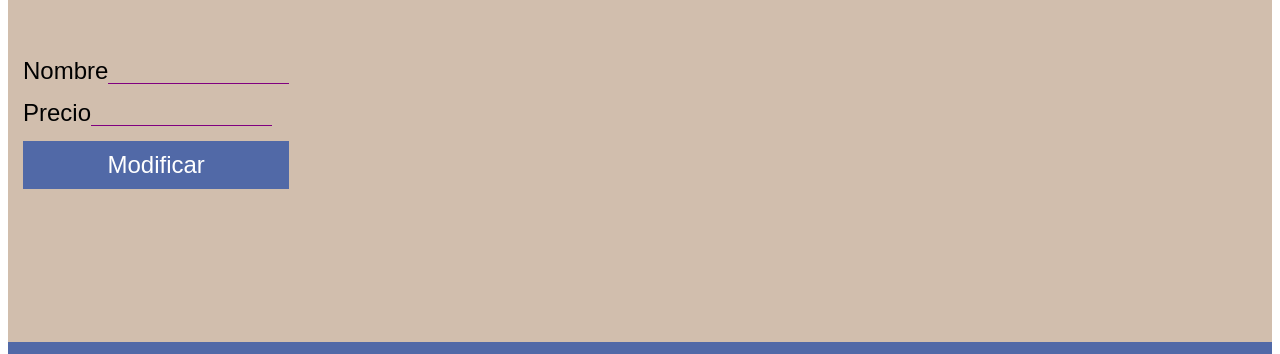
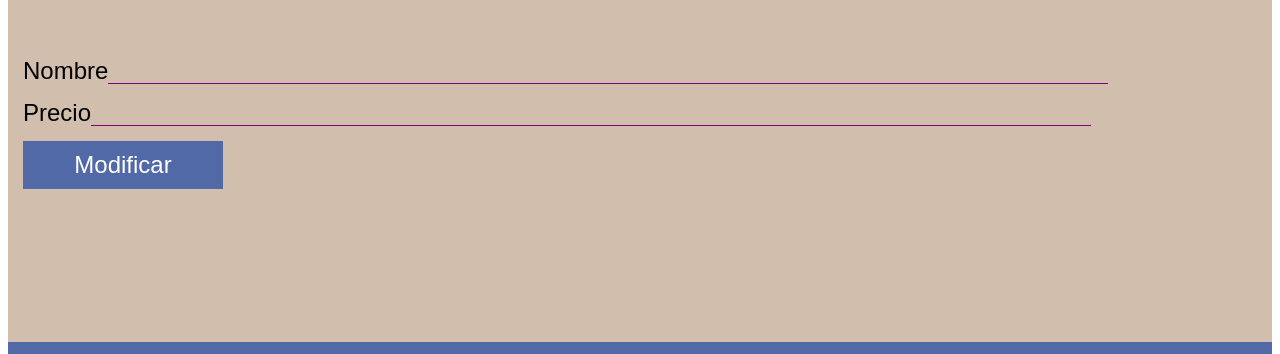
Before and after one commit to Jesus-AA/-Jesus-AA-202307-w1ch3-jesus-alvarez, a plain HTML site: page submit.html in a window 1280 px wide. Shown: the part 311-665 px from the top of the page. Drawn offline with Linux system fonts and the light colour scheme.

Commit message:
input size

```diff
--- a/submit.css
+++ b/submit.css
@@ -121,6 +121,7 @@ main > section:nth-child(3) > form input {
   border: none;
   border-bottom: 1px solid purple;
   margin-bottom: 15px;
+  width: 1000px;
 }
 
 main > section:nth-child(3) > form label {
@@ -134,6 +135,7 @@ button {
   color: white;
   padding: 10px;
   cursor: pointer;
+  width: 200px;
 }
 
 form > label {
```
